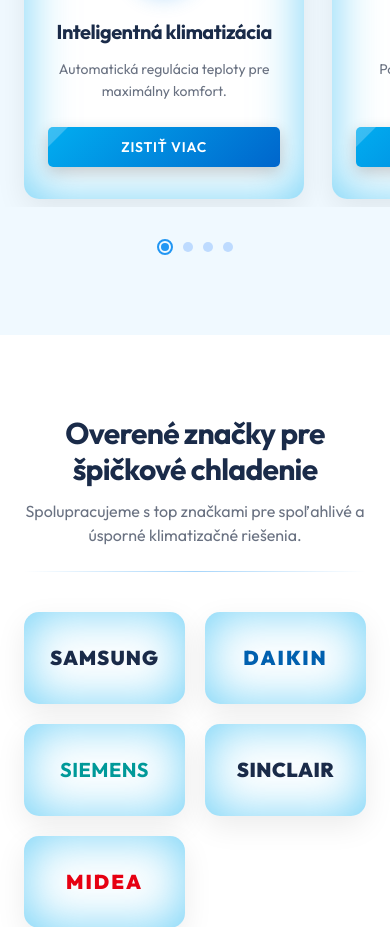
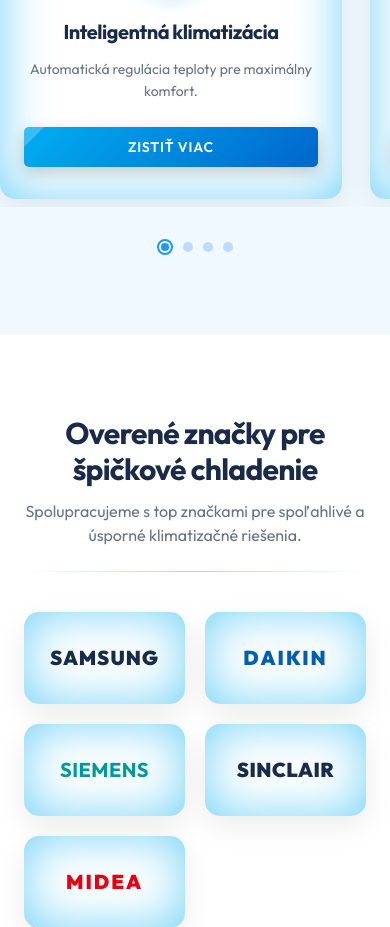
Before and after one commit to soltymwork/involtklima, a Next.js app: page / in a window 390 px wide. Shown: the part 4320-5247 px from the top of the page. Built offline with nearby package versions, Linux system fonts and the light colour scheme; a web font is replaced by a local one.

Commit message:
Add files via upload

```diff
--- a/app/page.tsx
+++ b/app/page.tsx
@@ -272,7 +272,7 @@
                 btn: 'Ísť eco',
               },
             ].map((s, i) => (
-              <motion.div key={i} {...fadeUp(i * 0.08)} className="glow-card group relative flex flex-col snap-center shrink-0 lg:shrink w-[82%] sm:w-[46%] lg:w-auto">
+              <motion.div key={i} {...fadeUp(i * 0.08)} className="glow-card group relative flex flex-col snap-start shrink-0 lg:shrink w-full lg:w-auto">
                 {/* Image inset */}
                 <div className="m-2 rounded-xl overflow-hidden h-52 relative">
                   <Image src={s.img} fill alt={s.title} className="object-cover group-hover:scale-105 transition-transform duration-700" />
@@ -355,7 +355,7 @@
               { title: 'Kedy volať servis?', date: '12. júna 2026', img: '/blog-servis.jpg', desc: 'Včasné rozpoznanie varovných signálov môže predísť nákladným poruchám a predĺžiť životnosť zariadenia.' },
               { title: 'Tipy na leto', date: '12. júna 2026', img: '/blog-leto.jpg', desc: 'Ako efektívne využívať klimatizáciu v lete, aby ste maximalizovali komfort a minimalizovali náklady.' },
             ].map((post, i) => (
-              <motion.div key={i} {...fadeUp(i * 0.08)} className="glow-card group flex flex-col snap-center shrink-0 lg:shrink w-[82%] sm:w-[46%] lg:w-auto">
+              <motion.div key={i} {...fadeUp(i * 0.08)} className="glow-card group flex flex-col snap-start shrink-0 lg:shrink w-full lg:w-auto">
                 <div className="m-2 rounded-xl overflow-hidden h-48 relative">
                   <Image src={post.img} fill alt={post.title} className="object-cover group-hover:scale-105 transition-transform duration-700" />
                 </div>
```
